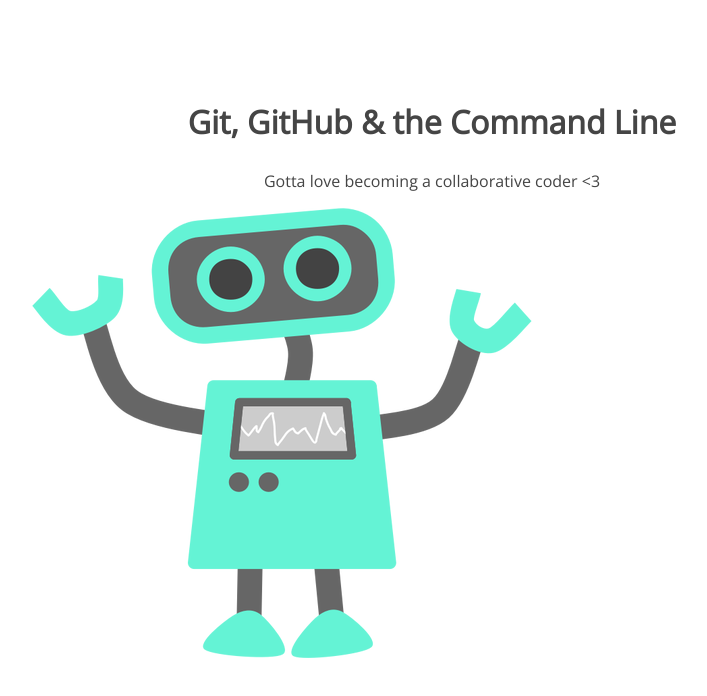
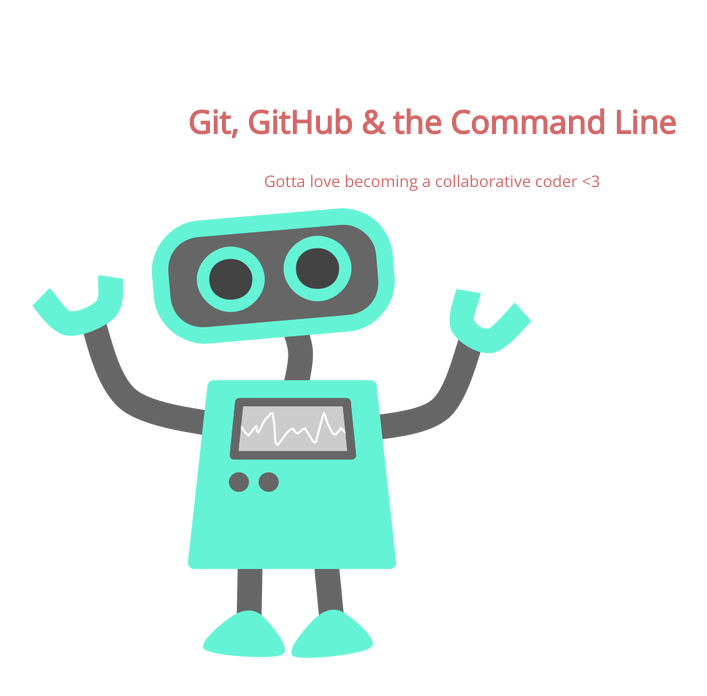
Before and after one commit to AskNaomi/105-project-master, a plain HTML site: page index.html in a window 1280 px wide. Shown: the whole page, without its empty margins (208-915 px from the left). Drawn offline with nearby package versions, Linux system fonts and the light colour scheme.

Commit message:
h1 color changed

```diff
--- a/css/style.css
+++ b/css/style.css
@@ -5,7 +5,7 @@
 section h1,
 section p {
 	text-align: center;
-	color: #454545;
+	color: #d46767;
 }
 section h1 {
 	font: 32px 'Open Sans';
```
